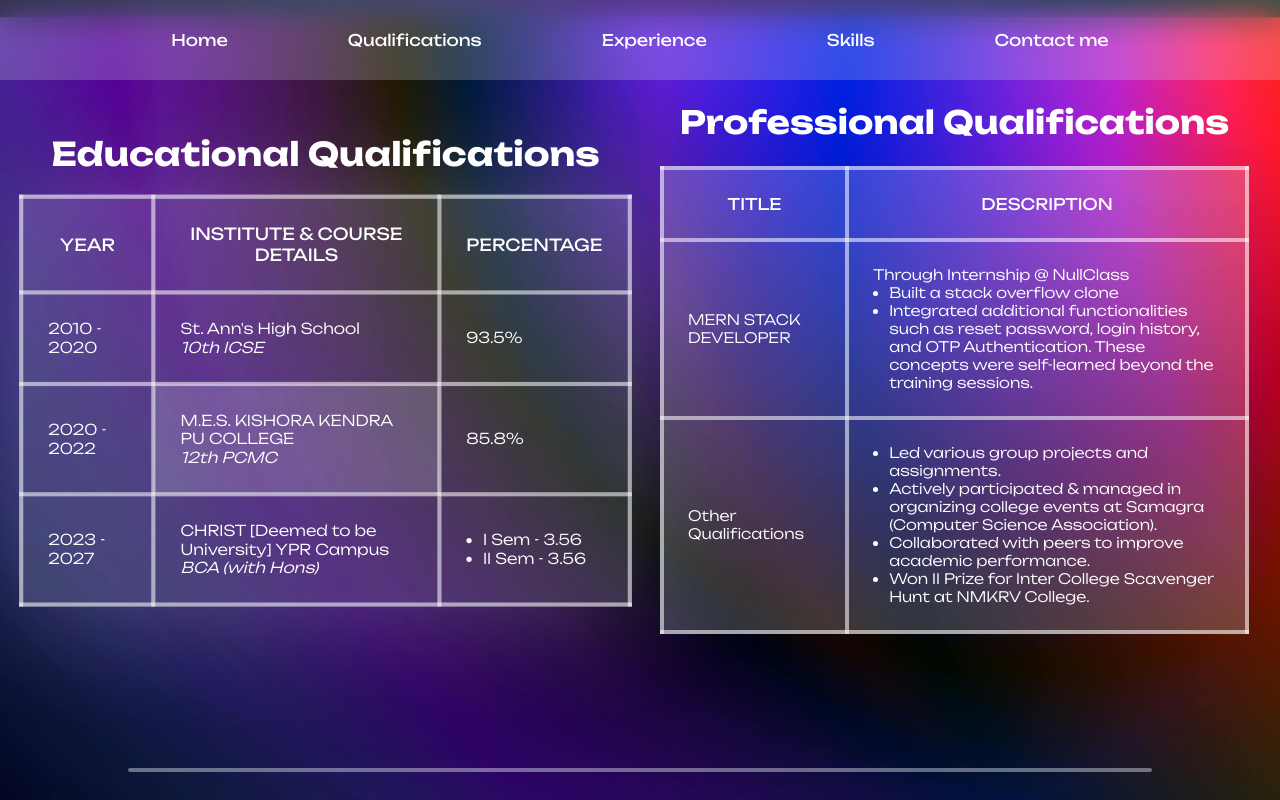
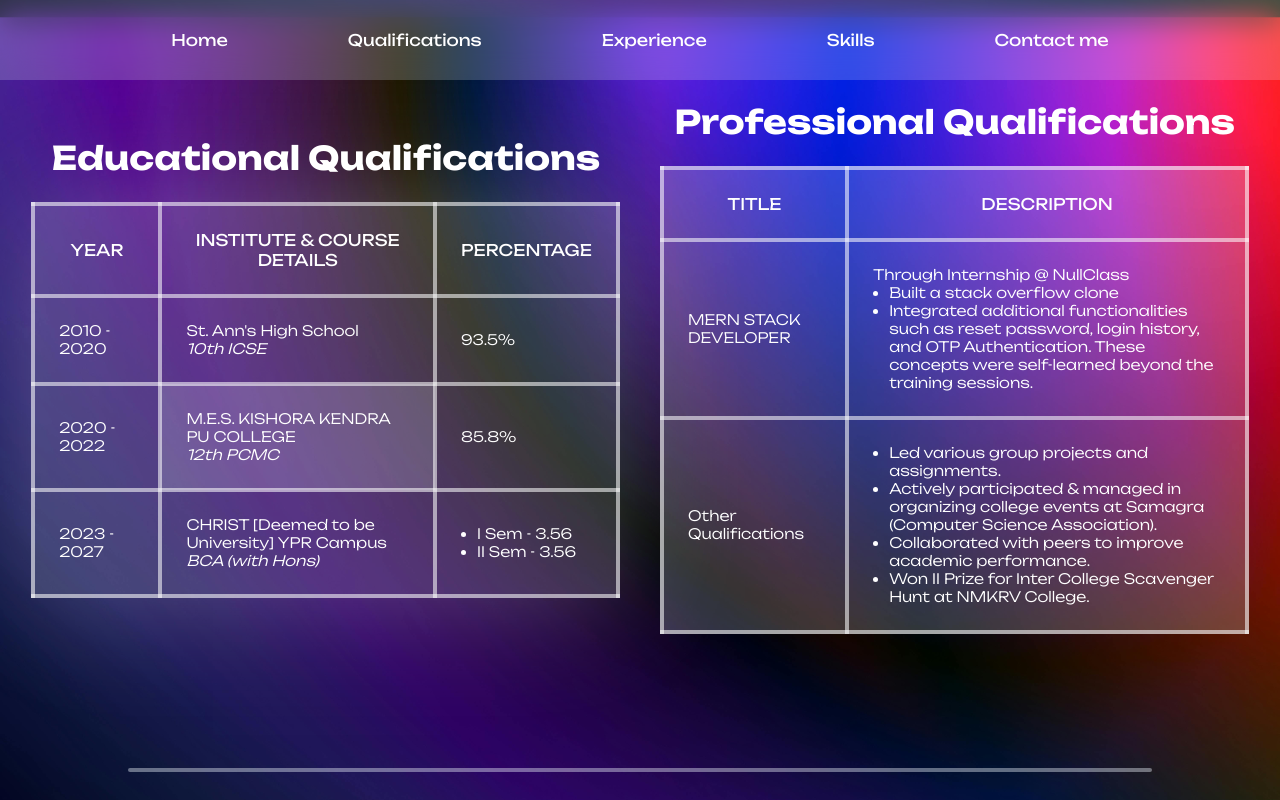
Before and after one commit to 6ft-alien/portfolio, a plain HTML site: page index.html in a window 1280 px wide. In both pictures the pointer is over the element 325 px from the left and 1236 px from the top of the page. Shown: the part 836-1636 px from the top of the page. Drawn offline with Linux system fonts and the light colour scheme.

Commit message:
Update styles.css

```diff
--- a/styles.css
+++ b/styles.css
@@ -71,7 +71,6 @@ nav a:hover{
 }
 .about img:hover{
     scale: 1.15;
-    transform: rotate(-10deg);
     box-shadow: 0 0 15vh rgba(240, 248, 255, 0.281);
 }
 .about h1{
@@ -102,14 +101,14 @@ hr{
     font-size: 1.8vh;
     transition: 1s cubic-bezier(0.075, 0.82, 0.165, 1);
 }
-#Educational:hover, #Professional:hover, #Softskills:hover, #Hardskills:hover, #Interests:hover{
+#Educational h1, #Professional h1, #Softskills h1, #Hardskills h1, #Interests h1{
     scale: 1.02;
 }
 #Educational h1, #Professional h1, #Softskills h1, #Hardskills h1, #cont h1, #Experience, #Interests h1{
     margin-bottom: 3vh;
     font-size: 4vh;
 }
-#educationaltable, #professionaltable, #softtable, #hardtable, #hobbytable {
+table {
     display: flex;
     align-items: center;
     justify-content: center;
@@ -118,9 +117,8 @@ hr{
     transition: 1s cubic-bezier(0.075, 0.82, 0.165, 1);
     border-collapse: collapse;
 }
-#educationaltable:hover, #professionaltable:hover, #softtable:hover, #hardtable:hover, #hobbytable:hover{
+table:hover{
     box-shadow: 0 0 15vh rgba(240, 248, 255, 0.281);
-    scale: 1.02;
 }
 td,th,tr {
     font-weight: 400;
```
